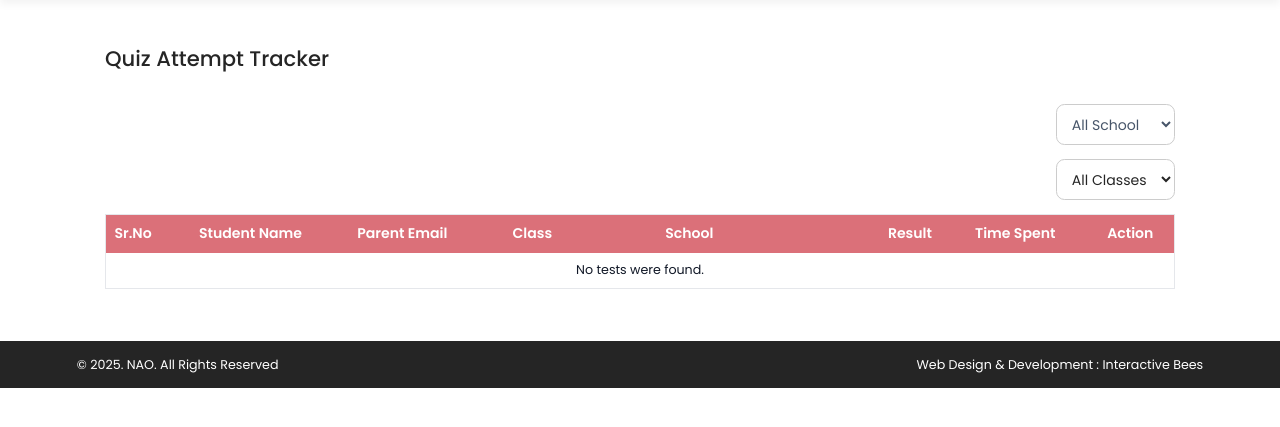
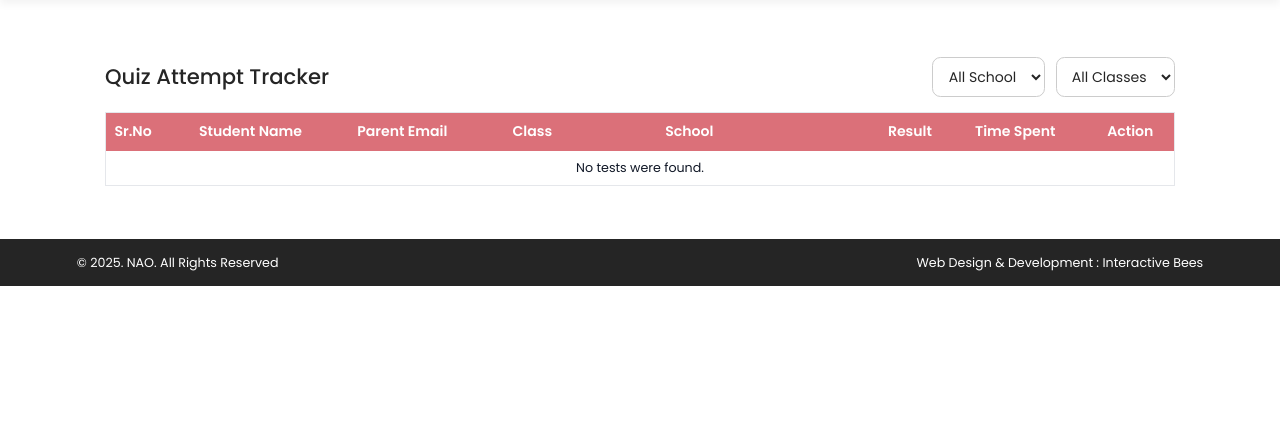
Before and after one commit to rohitInteractivebees/nao, a Laravel app: page /tests in a window 1280 px wide. Shown: the part 63-490 px from the top of the page. Run offline with Laravel 10, Linux system fonts and the light colour scheme; a user stored in the database is signed in; data comes from the database, SQL or seed files in the repository; data that the repository does not hold is empty; style sheets or scripts are compiled from the project's sources; some libraries are stand-ins or nearby versions.

Commit message:
stag changes

```diff
--- a/resources/views/home.blade.php
+++ b/resources/views/home.blade.php
@@ -539,7 +539,7 @@
                 </section>
 
             @else
-                <section class="common-sec levels-sec quiz-main-page common-sec1">
+                <section class="common-sec levels-sec quiz-main-page min-h-[82vh]">
 
                     @if(!empty($liveQuiz) && count($liveQuiz) > 0 && $liveQuiz != null && $liveQuiz != '')
                     <style>
@@ -742,10 +742,10 @@
                         </div>
                     </div>
                     @else
-                    <div class="flex-wrap items-center common-sec1 d-flex">
+                    <div class="flex-wrap items-center d-flex">
                         <div class="container justify-center d-flex">
                             <div class="quiz-body">
-                                <div class="items-center justify-center min-h-full gap-2 sub-title d-flex"><strong class="mb-0 common-title">Quiz <span>Date:</span> </strong> Will commence from 10th June to 31st July 2025</div>
+                                <div class="items-center justify-center min-h-full gap-2 sub-title d-flex"><strong class="mb-0 common-title">Quiz <span>Date:</span> </strong> Get ready! Your assessments will start from 10th June.</div>
                             </div>
                         </div>
                     </div>
--- a/resources/views/livewire/admin/tests/test-list.blade.php
+++ b/resources/views/livewire/admin/tests/test-list.blade.php
@@ -1,14 +1,15 @@
 <div>
        <div class="py-12">
         <div class="mx-auto max-w-7xl sm:px-6 lg:px-8">
-            <div class="item">
-                <div class="mb-0 sub-title">Quiz Attempt Tracker</div>
-            </div>
+
             <div class="overflow-hidden bg-white">
-                <div class="form-style">
-                    <div class="items-center justify-end gap-3 mt-4 item md:flex">
+                <div class="form-style mt-0">
+                    <div class="items-center justify-between gap-3 mt-4 item md:flex px-3 md:px-0">
                         <div class="item">
-                            <select class="w-full p-3 mb-3 text-sm leading-5 text-slate-600"
+                            <div class="md:mb-0 sub-title text-center">Quiz Attempt Tracker</div>
+                        </div>
+                        <div class="item md:flex justify-end gap-3 items-center md:w-3/5 text-center">
+                            <select class="md:w-auto md:m-0 m-auto p-3"
                                 wire:model="quiz_id">
                                 <option value="0">All School</option>
                                 @foreach ($college as $quiz)
@@ -16,8 +17,9 @@
                                 @endforeach
                                 <option value="Other">Other</option>
                             </select>
-                            <div class="mt-0 item filter-options form-style">
-                                <select class="block w-full mt-1" wire:model="class_id" name="class_id">
+
+                            <div class="mt-0 item filter-options form-style text-center">
+                                <select class="block md:m-0 m-auto mt-3 " wire:model="class_id" name="class_id">
                                     <option value="0">All Classes</option>
                                     @foreach(App\Models\Classess::all() as $class)
                                         <option value="{{ $class->id }}">{{ $class->name }}</option>
```
